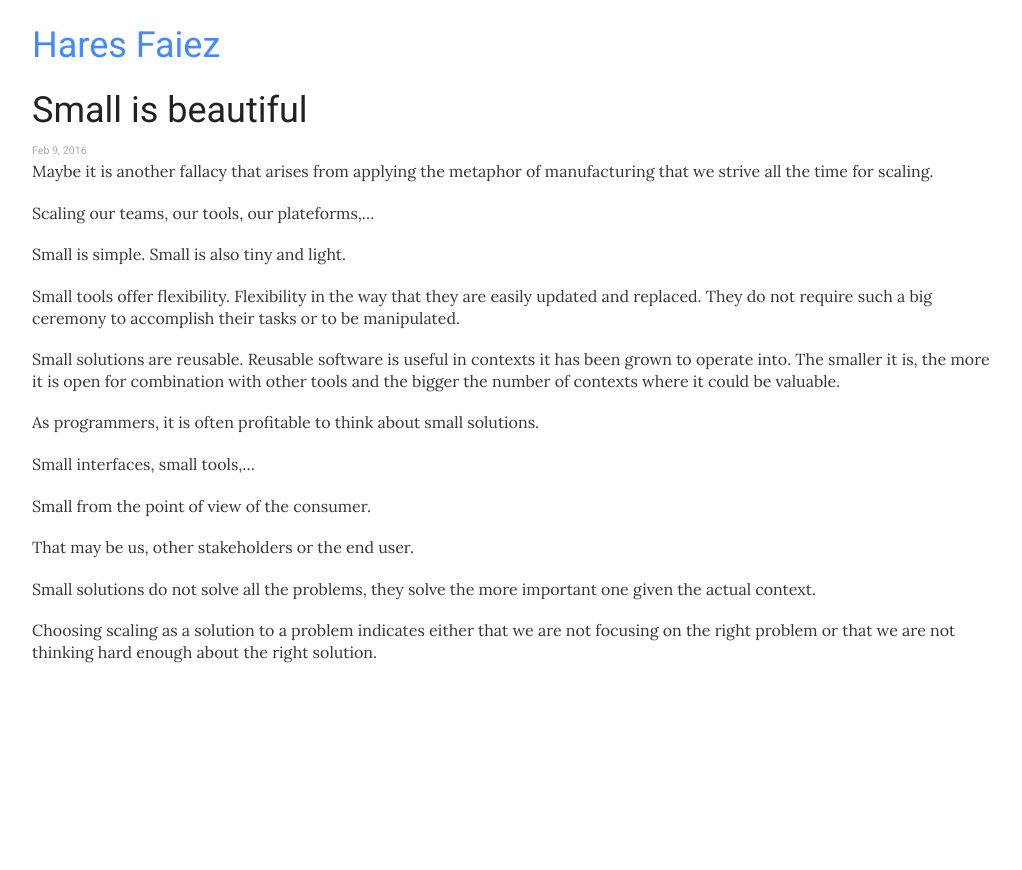
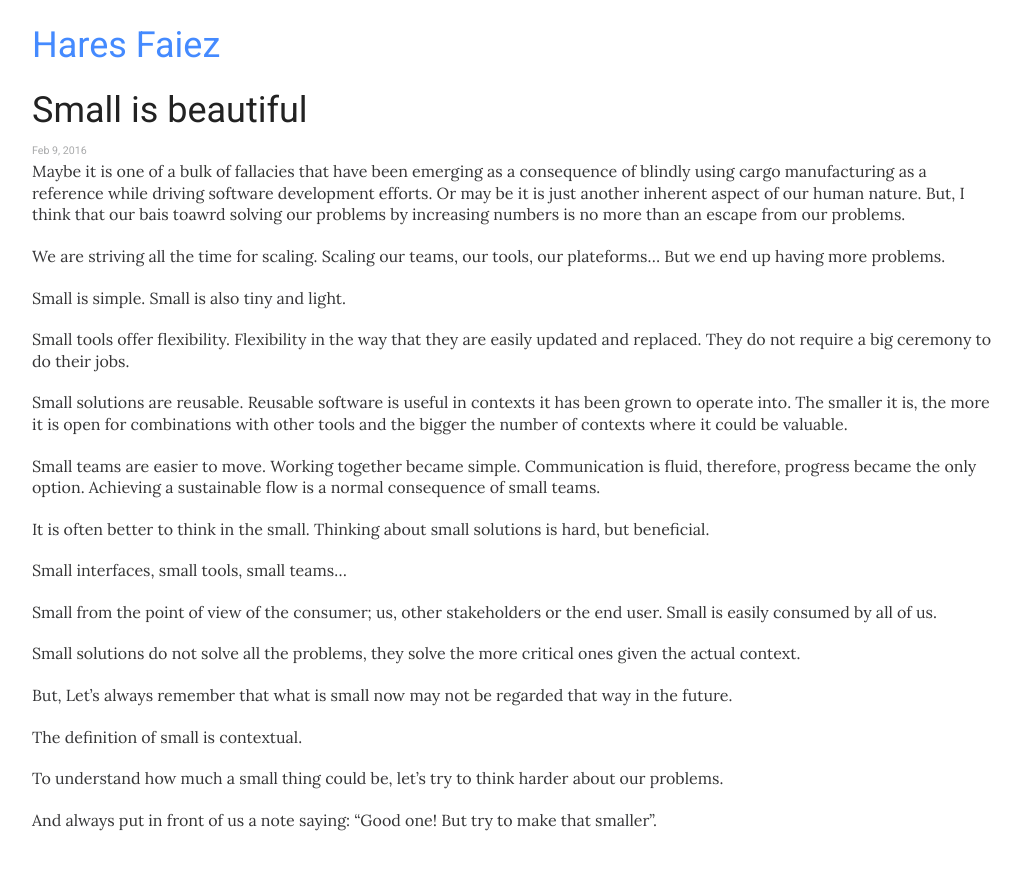
Before and after one commit to haresfaiez/haresfaiez.github.io, a Jekyll site: the page built from _posts/2016-02-09-small-is-beautiful.markdown, in a window 1280 px wide. Shown: the top 870 px of the page, without its empty margins (123-1145 px from the left). Built offline with Jekyll 4.4.1, drawn with Linux system fonts in a browser that asks for light colours.

Commit message:
Improve "Small is beautiful"

```diff
--- a/_posts/2016-02-09-small-is-beautiful.markdown
+++ b/_posts/2016-02-09-small-is-beautiful.markdown
@@ -6,35 +6,52 @@ categories: Software
 tags: featured
 ---
 
-Maybe it is another fallacy that arises from applying the metaphor of manufacturing
-that we strive all the time for scaling.
+Maybe it is one of a bulk of fallacies that have been emerging as a consequence
+of blindly using cargo manufacturing as a reference while driving software
+development efforts.
+Or may be it is just another inherent aspect of our human nature.
+But, I think that our bais toawrd solving our problems by increasing numbers
+is no more than an escape from our problems.
 
-Scaling our teams, our tools, our plateforms,...
+We are striving all the time for scaling.
+Scaling our teams, our tools, our plateforms...
+But we end up having more problems.
 
 Small is simple. Small is also tiny and light.
 
-
 Small tools offer flexibility.
 Flexibility in the way that they are easily updated and replaced.
-They do not require such a big ceremony to accomplish their tasks or
-to be manipulated.
+They do not require a big ceremony to do their jobs.
 
 Small solutions are reusable.
 Reusable software is useful in contexts it has been grown to operate into.
-The smaller it is, the more it is open for combination with other tools and
+The smaller it is, the more it is open for combinations with other tools and
 the bigger the number of contexts where it could be valuable.
 
-As programmers, it is often profitable to think about small solutions.
+Small teams are easier to move.
+Working together became simple. Communication is fluid,
+therefore, progress became the only option.
+Achieving a sustainable flow is a normal consequence of small teams.
 
-Small interfaces, small tools,...
+It is often better to think in the small.
+Thinking about small solutions is hard, but beneficial.
 
-Small from the point of view of the consumer.
+Small interfaces, small tools, small teams...
 
-That may be us, other stakeholders or the end user.
+Small from the point of view of the consumer;
+us, other stakeholders or the end user.
+Small is easily consumed by all of us.
 
 Small solutions do not solve all the problems, they solve the more
-important one given the actual context.
+critical ones given the actual context.
 
-Choosing scaling as a solution to a problem indicates either that we are
-not focusing on the right problem or that we are not thinking hard enough about
-the right solution.
+But, Let's always remember that what is small now may not be regarded that way
+in the future.
+
+The definition of small is contextual.
+
+To understand how much a small thing could be,
+let's try to think harder about our problems.
+
+And always put in front of us a note saying:
+"Good one! But try to make that smaller".
```
